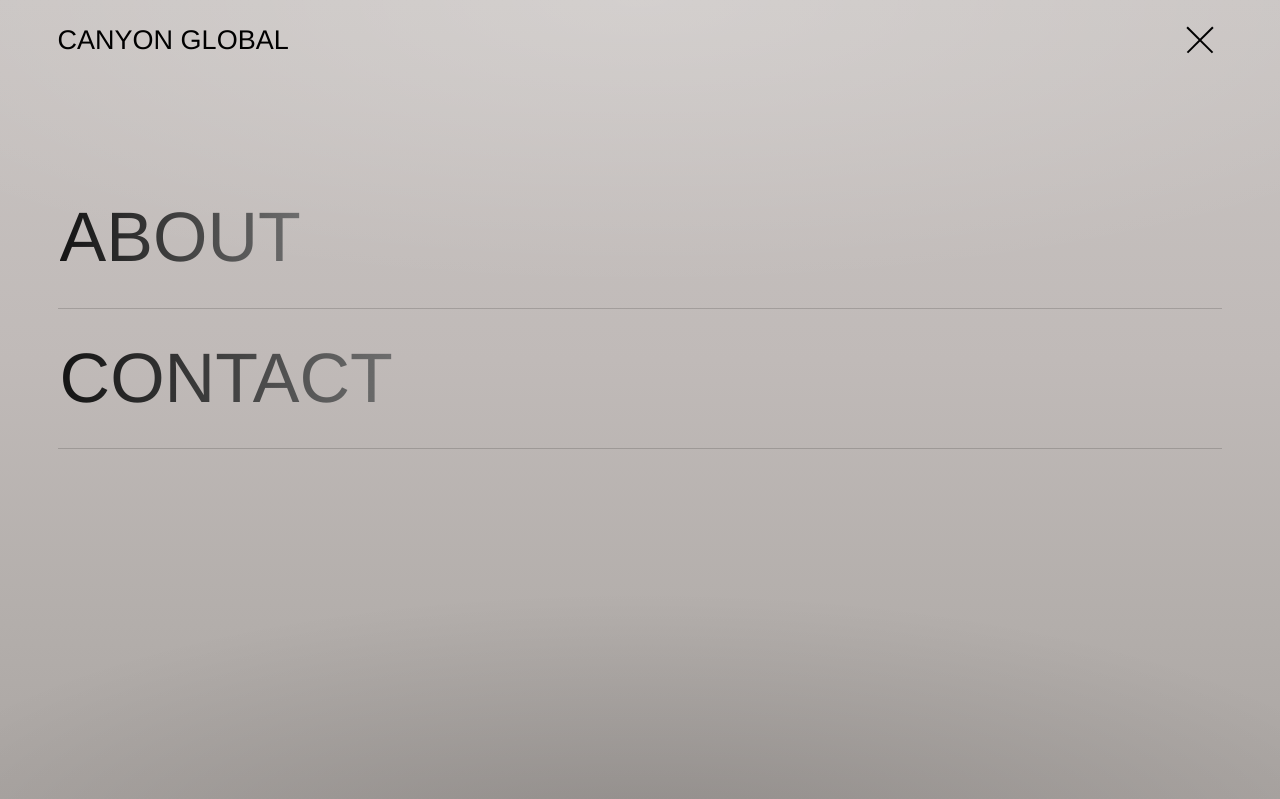
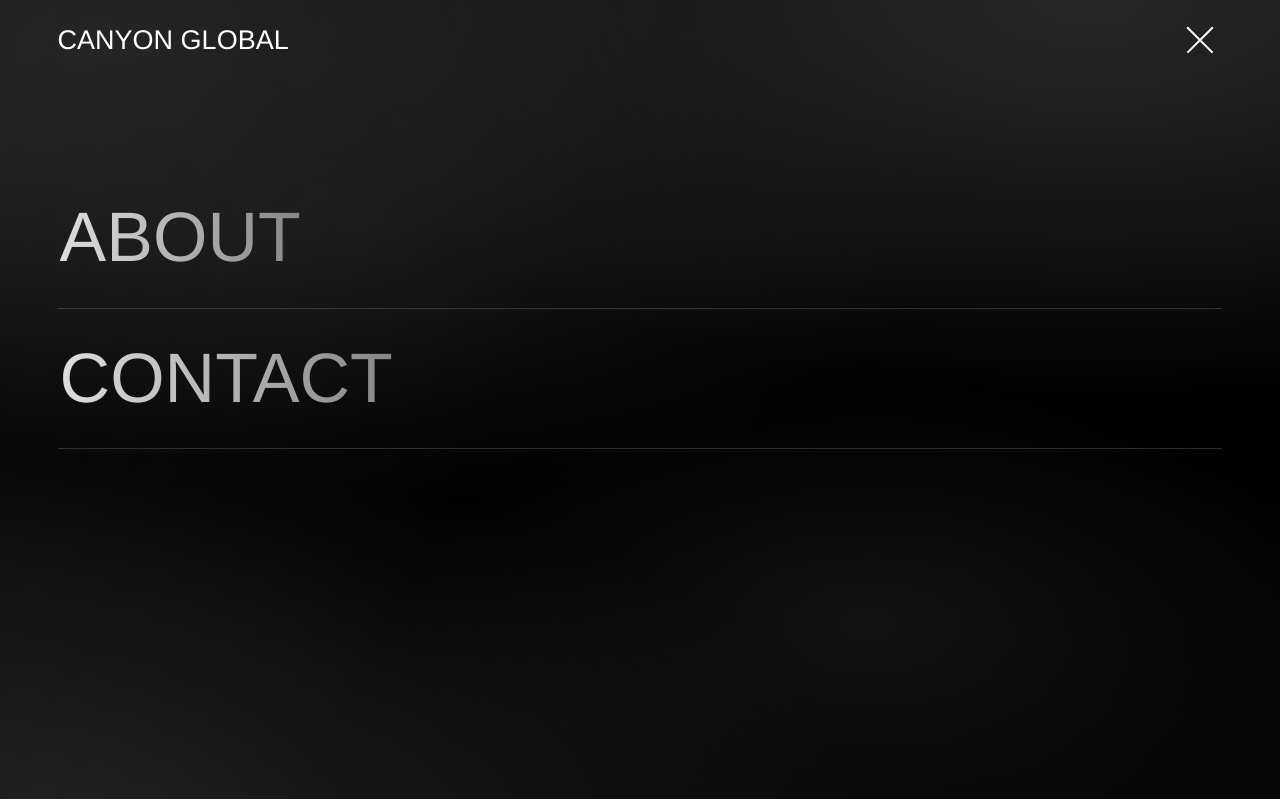
Before and after one commit to canyon-commits/website, a plain HTML site: page index.html in a window 1280 px wide. Both pictures are taken after a click on the button "Menu". Shown: the top 799 px of the page. Drawn offline with Linux system fonts and the light colour scheme.

Commit message:
Menu design same as Clarges — black panel

```diff
--- a/index.html
+++ b/index.html
@@ -51,21 +51,21 @@ nav.main a:hover{color:#fff}
 @media(max-width:1023px){nav.main{display:none}#burger{display:block}}
 
 /* ===== Mobile menu — full-screen black overlay, TB-style thin caps links ===== */
-#mmenu{position:fixed;inset:0;background:radial-gradient(120% 60% at 50% 0%,rgba(255,255,255,.20),rgba(255,255,255,0) 60%),radial-gradient(100% 55% at 50% 108%,rgba(0,0,0,.16),rgba(0,0,0,0) 62%),linear-gradient(180deg,#C9C4C2 0%,#C0BAB8 45%,#B3AEAB 78%,#AAA5A2 100%);z-index:9998;transform:none;clip-path:inset(0 0 100% 0);-webkit-clip-path:inset(0 0 100% 0);pointer-events:none;visibility:hidden;transition:clip-path .55s cubic-bezier(.22,1,.36,1),-webkit-clip-path .55s cubic-bezier(.22,1,.36,1),visibility 0s linear .55s;display:flex;flex-direction:column;justify-content:flex-start;padding:120px 4.5vw 0;overflow:hidden;touch-action:manipulation}
+#mmenu{position:fixed;inset:0;background:linear-gradient(115deg,rgba(255,255,255,.05) 0%,rgba(255,255,255,0) 42%),radial-gradient(120% 90% at 85% 0%,#282828 0%,rgba(40,40,40,0) 54%),radial-gradient(90% 70% at 10% 6%,#1C1C1C 0%,rgba(0,0,0,0) 55%),radial-gradient(105% 85% at 8% 105%,#1E1E1E 0%,rgba(0,0,0,0) 56%),radial-gradient(75% 60% at 28% 26%,#171717 0%,rgba(0,0,0,0) 62%),radial-gradient(60% 50% at 68% 78%,#121212 0%,rgba(0,0,0,0) 60%),radial-gradient(145% 115% at 50% 42%,rgba(0,0,0,0) 52%,rgba(0,0,0,.52) 100%),linear-gradient(180deg,#0B0B0B 0%,#000 55%,#070707 100%);z-index:9998;transform:none;clip-path:inset(0 0 100% 0);-webkit-clip-path:inset(0 0 100% 0);pointer-events:none;visibility:hidden;transition:clip-path .55s cubic-bezier(.22,1,.36,1),-webkit-clip-path .55s cubic-bezier(.22,1,.36,1),visibility 0s linear .55s;display:flex;flex-direction:column;justify-content:flex-start;padding:120px 4.5vw 0;overflow:hidden;touch-action:manipulation}
 #mmenu.open{transform:none;clip-path:inset(0 0 0% 0);-webkit-clip-path:inset(0 0 0% 0);pointer-events:auto;visibility:visible;transition:clip-path .55s cubic-bezier(.22,1,.36,1),-webkit-clip-path .55s cubic-bezier(.22,1,.36,1),visibility 0s}
 #mmenu nav{margin:6vh 0 0}
-#mmenu .link-row{display:block;border-bottom:1px solid rgba(0,0,0,.16);opacity:0;transform:translateY(16px);transition:opacity .45s ease,transform .45s ease}
+#mmenu .link-row{display:block;border-bottom:1px solid rgba(255,255,255,.16);opacity:0;transform:translateY(16px);transition:opacity .45s ease,transform .45s ease}
 #mmenu.open .link-row{opacity:1;transform:none}
 #mmenu.open .link-row:nth-child(1){transition-delay:.16s}
 #mmenu.open .link-row:nth-child(2){transition-delay:.24s}
-#mmenu .link-row a{display:block;font-family:"XVF","Camber","PingFang SC","Helvetica Neue",Helvetica,Arial,sans-serif;font-weight:500;font-size:20px;line-height:1.25;padding:26px 2px;color:#000;text-transform:uppercase;letter-spacing:.14em;transition:opacity .25s ease}
+#mmenu .link-row a{display:block;font-family:"XVF","Camber","PingFang SC","Helvetica Neue",Helvetica,Arial,sans-serif;font-weight:500;font-size:20px;line-height:1.25;padding:26px 2px;color:#fff;text-transform:uppercase;letter-spacing:.14em;transition:opacity .25s ease}
 #mmenu .link-row a:hover{opacity:.55}
 #mmenu .mfoot{color:#8a8a92;font-size:15px;line-height:1.25;padding-bottom:34px}
 #mmenu .mfoot a{color:#fff}
 
 body.menu-open header{background:transparent;transform:none}
-body.menu-open .logo{color:#000}
-body.menu-open #burger i{background:#000}
+body.menu-open .logo{color:#fff}
+body.menu-open #burger i{background:#fff}
 
 /* ===== Views ===== */
 .view{display:none}
@@ -166,6 +166,9 @@ body[data-route="privacy"] .logo,body[data-route="disclaimer"] .logo{color:#000}
 body[data-route="privacy"] nav.main a,body[data-route="disclaimer"] nav.main a{color:#333}
 body[data-route="privacy"] #burger i,body[data-route="disclaimer"] #burger i{background:#000}
 body.past[data-route="privacy"] header,body.past[data-route="disclaimer"] header{background:#FAF9F7}
+body[data-route="privacy"].menu-open .logo,body[data-route="disclaimer"].menu-open .logo{color:#fff;-webkit-text-fill-color:#fff}
+body[data-route="privacy"].menu-open #burger i,body[data-route="disclaimer"].menu-open #burger i{background:#fff}
+body.past[data-route="privacy"].menu-open header,body.past[data-route="disclaimer"].menu-open header{background:transparent}
 .rule{height:1px;background:#A3A3A3;margin-bottom:56px}
 @media(max-width:900px){.hero-short h1{font-size:clamp(29px,5.1vw,72px)}.hero-page h1,.contact-grid h1{font-size:clamp(34px,5.8vw,88px)}.acc-head h2,.offices-panel li{font-size:22px}.offices-panel li{font-family:"XVF","Camber","PingFang SC","Helvetica Neue",Helvetica,Arial,sans-serif;font-weight:300}}
 @media(min-width:901px){.hero-quote{font-size:clamp(44px,4.2vw,58px);max-width:1080px}.hero-page{padding:150px 0 70px}.hero-page h1{font-size:clamp(40px,4.6vw,64px)}.hero-short h1{font-size:clamp(34px,3.6vw,50px)}.acc{margin-bottom:20px}.acc-head{padding:30px 44px}.acc-head h2{font-size:clamp(22px,2vw,30px)}.acc-ic{width:28px;height:28px}.acc-body p{padding:0 44px 40px;max-width:760px}.panels{padding-bottom:90px}.contact-grid h1{font-size:38px}.offices-panel{padding:44px 48px}.offices-panel li{font-size:clamp(22px,2vw,30px);padding:16px 0}.fwrap{padding-top:80px}.wrap-narrow.panels{max-width:1060px}#view-about .wrap-narrow,#view-contact .wrap-narrow{max-width:1060px}#view-about .hero-page{padding-top:128px}.contact-sec{padding-top:150px}}
@@ -220,7 +223,7 @@ header .logo,.frow .logo{font-size:22px}
 .intro p,.acc-body p,.contact-grid .lead,.text-col p{font-size:16px;letter-spacing:0}
 .text-col h2{font-weight:500;letter-spacing:0}
 #mmenu .link-row a{font-weight:500;letter-spacing:0;font-size:42px}
-#mmenu .link-row a span{background:linear-gradient(90deg,#141414 0%,#6E6E6E 100%);-webkit-background-clip:text;background-clip:text;color:transparent;-webkit-text-fill-color:transparent}
+#mmenu .link-row a span{background:linear-gradient(90deg,#DEDEDE 0%,#868686 100%);-webkit-background-clip:text;background-clip:text;color:transparent;-webkit-text-fill-color:transparent}
 .fmenu a,.fcopy{font-size:12px;letter-spacing:0}
 @media(min-width:768px){
   header .logo,.frow .logo{font-size:27px}
```
